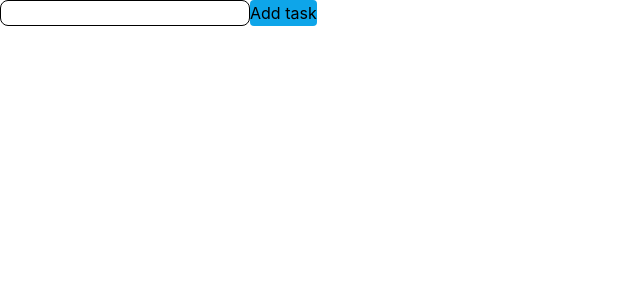
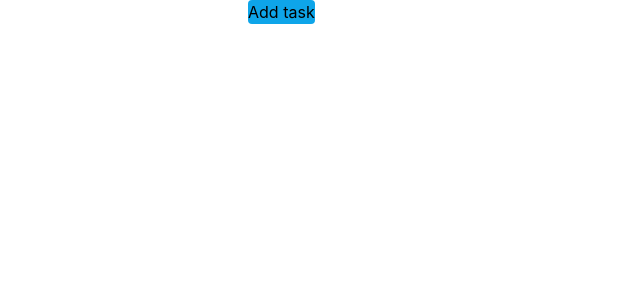
Before and after one commit to PiotrWojenski/todo-list, a React (Create React App) app: page / in a window 1280 px wide. Shown: the top 300 px of the page, without its empty margins (0-640 px from the left). Built offline with nearby package versions, Linux system fonts and the light colour scheme.

Commit message:
Refactor AddTask component input field

```diff
--- a/src/components/addTasks/AddTask.tsx
+++ b/src/components/addTasks/AddTask.tsx
@@ -21,12 +21,7 @@ const AddTask = (props: any) => {
 
 	return (
 		<div className="flex">
-			<input
-				className="  border border-solid border-3 border-black rounded-lg flex justify-center items-center"
-				value={inputValue}
-				onChange={addText}
-				type="text"
-			/>
+			<input value={inputValue} onChange={addText} type="text" />
 			<button className="bg-sky-500 rounded " onClick={addNewTask}>
 				Add task
 			</button>
```
